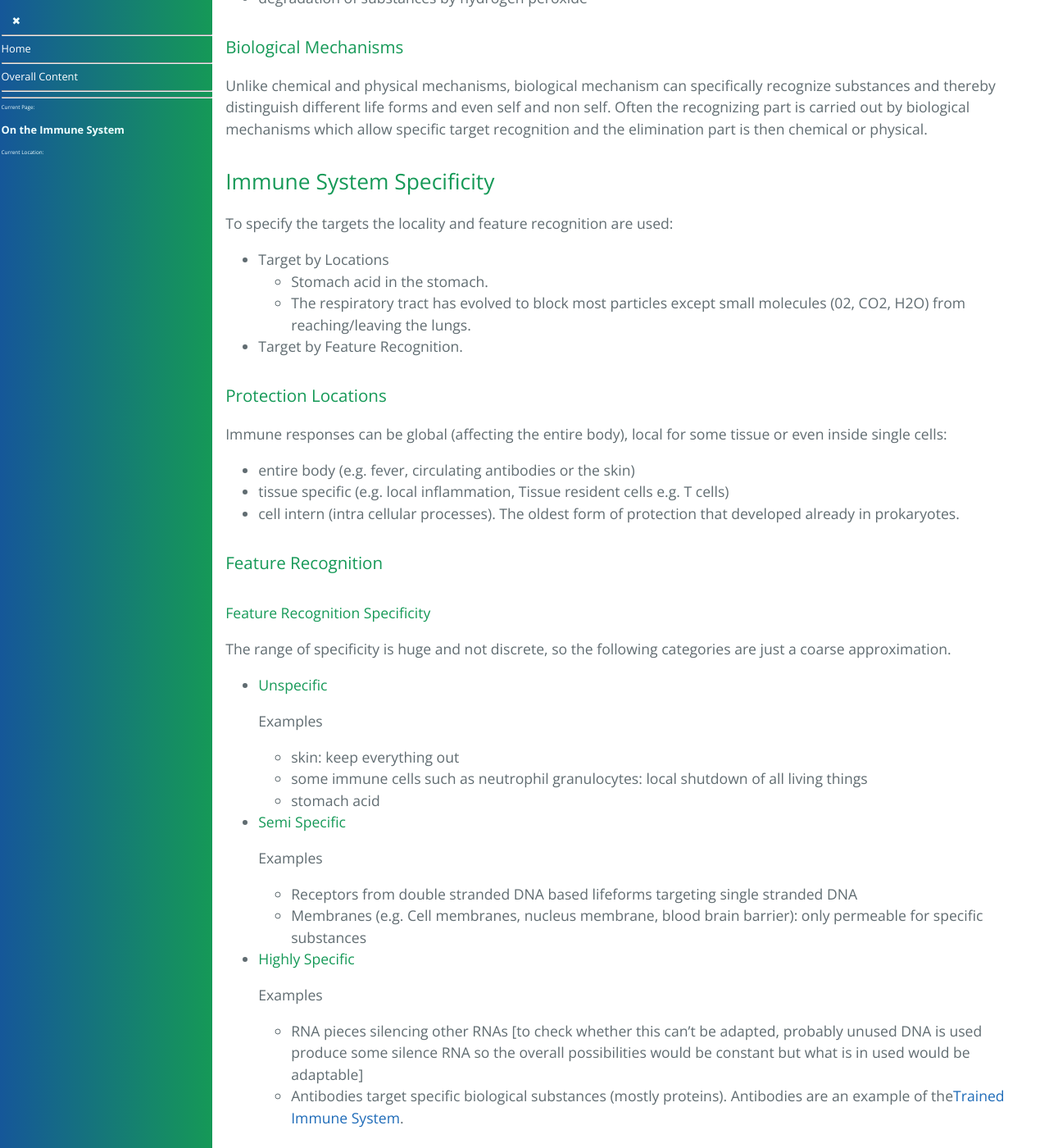
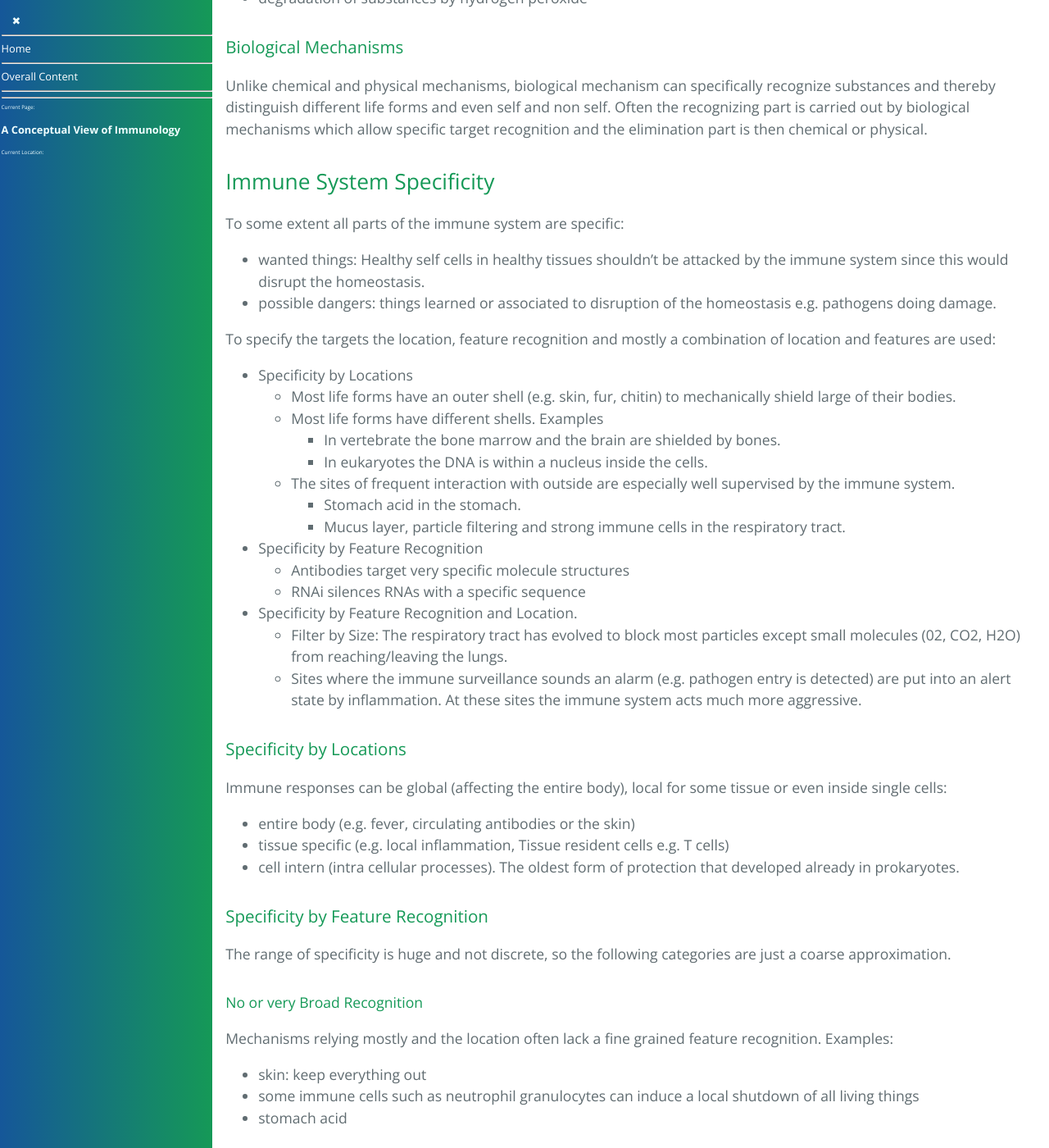
Before and after one commit to forestgrape/coronavirus, a Jekyll site: the page built from 4_immunological/immune_system.md, in a window 1280 px wide and 1400 px high, scrolled down 4198 px. Shown: the whole window at 82% size. Built offline with Jekyll 4.4.1, drawn with Linux system fonts in a browser that asks for light colours; our own code applies the rules of GitHub Pages for plain Markdown files; some of the changed text lies outside the part shown.

Commit message:
clarifications

```diff
--- a/4_immunological/immune_system.md
+++ b/4_immunological/immune_system.md
@@ -1,6 +1,6 @@
 
 
-# On the Immune System
+# A Conceptual View of Immunology
 
 > **Major rework in progress, June/August 2021**
 
@@ -15,21 +15,21 @@
   * [Chemical Mechanisms](#chemical-mechanisms)
   * [Biological Mechanisms](#biological-mechanisms)
 * [Immune System Specificity](#immune-system-specificity)
-  * [Protection Locations](#protection-locations)
-  * [Feature Recognition](#feature-recognition)
+  * [Specificity by Locations](#specificity-by-locations)
+  * [Specificity by Feature Recognition](#specificity-by-feature-recognition)
 * [Immune System Surveillance Methods](#immune-system-surveillance-methods)
   * [Entry Controls](#entry-controls)
   * [Inspect the Transport Systems](#inspect-the-transport-systems)
-  * [Supervise the Production of Enzymes](#supervise-the-production-of-enzymes)
+  * [Supervise the Production](#supervise-the-production)
 * [Immune System in Action: From Surveillance to Alarms to Learning to an Effector Response](#immune-system-in-action-from-surveillance-to-alarms-to-learning-to-an-effector-response)
   * [Surveillance State](#surveillance-state)
   * [Alarm State](#alarm-state)
   * [Learning Phase](#learning-phase)
   * [Effector Response State](#effector-response-state)
   * [Immune Responses](#immune-responses)
-* [Inherited, Adapted and Learned Immunity](#inherited-adapted-and-learned-immunity)
-  * [Innate Immune Systems](#innate-immune-systems)
-  * [Acquired Immune Systems](#acquired-immune-systems)
+* [Variability of the Immune System](#variability-of-the-immune-system)
+  * [Innate Immune System](#innate-immune-system)
+  * [Acquired Immune System](#acquired-immune-system)
   * [Redistribution of Immune Cells](#redistribution-of-immune-cells)
 * [Immune System Members](#immune-system-members)
   * [T Cells](#t-cells)
@@ -133,52 +133,74 @@
 
 ## Immune System Specificity
 
-To specify the targets the locality and feature recognition are used:
-* Target by Locations
-  * Stomach acid in the stomach.
-  * The respiratory tract has evolved to block most particles except small molecules (02, CO2, H2O) from reaching/leaving the lungs.
-* Target by Feature Recognition.
+To some extent all parts of the immune system are specific:
+* wanted things: Healthy self cells in healthy tissues shouldn't be attacked by the immune system since this would disrupt the homeostasis.
+* possible dangers: things learned or associated to disruption of the homeostasis e.g. pathogens doing damage.
+
+To specify the targets the location, feature recognition and mostly a combination of location and features are used:
+* Specificity by Locations
+  * Most life forms have an outer shell (e.g. skin, fur, chitin) to mechanically shield large of their bodies.
+  * Most life forms have different shells. Examples
+    * In vertebrate the bone marrow and the brain are shielded by bones.
+    * In eukaryotes the DNA is within a nucleus inside the cells.
+  * The sites of frequent interaction with outside are especially well supervised by the immune system.
+    * Stomach acid in the stomach.
+    * Mucus layer, particle filtering and strong immune cells in the respiratory tract.
 
 
-### Protection Locations
+* Specificity by Feature Recognition
+  * Antibodies target very specific molecule structures
+  * RNAi silences RNAs with a specific sequence
+
+* Specificity by Feature Recognition and Location.
+  * Filter by Size: The respiratory tract has evolved to block most particles except small molecules (02, CO2, H2O) from reaching/leaving the lungs.
+  * Sites where the immune surveillance sounds an alarm (e.g. pathogen entry is detected) are put into an alert state by inflammation. At these sites the immune system acts much more aggressive.
+
+
+### Specificity by Locations
 Immune responses can be global (affecting the entire body), local for some tissue or even inside single cells:
 * entire body (e.g. fever, circulating antibodies or the skin)
 * tissue specific (e.g. local inflammation, Tissue resident cells e.g. T cells)
 * cell intern (intra cellular processes). The oldest form of protection that developed already in prokaryotes.
 
+### Specificity by Feature Recognition
 
-### Feature Recognition
-
-#### Feature Recognition Specificity
 The range of specificity is huge and not discrete, so the following categories are just a coarse approximation.
 
-* #### Unspecific
-  Examples
-  - skin: keep everything out
-  - some immune cells such as neutrophil granulocytes: local shutdown of all living things
-  - stomach acid
+#### No or very Broad Recognition
+Mechanisms relying mostly and the location often lack a fine grained feature recognition. Examples:
+- skin: keep everything out
+- some immune cells such as neutrophil granulocytes can induce a local shutdown of all living things
+- stomach acid
 
-* #### Semi Specific
-  Examples
-  - Receptors from double stranded DNA based lifeforms targeting single stranded DNA
-  - Membranes (e.g. Cell membranes, nucleus membrane, blood brain barrier): only permeable for specific substances
+#### Semi Specific Recognition
+Examples
+- Receptors from double stranded DNA based lifeforms targeting single stranded DNA
+- Semipermeable-Membranes (e.g. Cell membranes, nucleus membrane, blood brain barrier): only permeable for specific substances
 
-* #### Highly Specific
-  Examples
-  * RNA pieces silencing other RNAs [to check whether this can't be adapted, probably unused DNA is used produce some silence RNA so the overall possibilities would be constant but what is in used would be adaptable]
-  * Antibodies target specific biological substances (mostly proteins). Antibodies are an example of the[Trained Immune System](#trained-immune-system).
+#### Highly Specific Recognition
+These mechanism target usually exactly one molecular structure. The recognition is so specific that often only a single species or even individual of a species is targeted.
+
+Examples:
+* RNA pieces silencing other RNAs [to check whether this can't be adapted, probably unused DNA is used produce some silence RNA so the overall possibilities would be constant but what is in used would be adaptable]
+* Antibodies target specific biological substances (mostly proteins). Antibodies are an example of the[Lifetime Acquired Immune System](#acquired-immune-systems).
 
 
 
 #### Feature Recognition Mechanisms
 
 ##### Detecting Protein Structures
-> ###### Antigen
- Particles classified as unwanted to which the immune system is able  particles they bind are called *antigens*.
+
 
 > ###### Antibody
-> The elements by which the immune system can bind to antigens are called *antibodies*.
+> *Antibodies* are molecules produced by the immune system (by plasma cells = activated B cells) which bind to specific substances are called antibodies.
 
+> Mostly antibody target foreign things e.g. worms. Likely this inspired the name anti-(foreign)-bodies.
+
+> ###### Antigen
+> Particles for which the immune system can produce antibodies are called *antigens*.
+
+> Most antigens are foreign substances. Antigens first were observed against such foreign substances, this may have inspired the name: Not belonging to the gene pool of the life form.
 
 #### Feature Recognition Policy
 * Default Allow = Allow unless Denied: Target everything *with* a specific feature and allow everything else.
@@ -226,14 +248,6 @@
 #### Extern Checks of Cells
 Cells present what they produce on the outside (via MHC 1 proteins): Immune cells (e.g. T cells) inspect these substances and can induce cell death and/or ring the bells.
 
-#### Prevent Unwanted Metabolism
-[in work]
-Unwanted can mean:
-- cells not considered self
-- cells considered out of order
-- Specific substances associated to damage. These are often specific parts of proteins.
-
-In some cases preventing unwanted metabolism is done by eliminating whole cells, in that case preventing unwanted metabolism yields eliminating unwanted cells. But often the immune response is more fine-grained e.g. silencing foreign RNAs.
 
 
 ## Immune System in Action: From Surveillance to Alarms to Learning to an Effector Response
@@ -249,15 +263,24 @@
 
 
 
+## Variability of the Immune System
 
-## Inherited, Adapted and Learned Immunity
+The entire immune system varies both during lifetime and from generation to generation:
+1. the way and strength of protection provided at each location in the body.
+2. the mechanisms targets are handled
+3. the targets recognized and handled.
 
-The entire immune system adapts the way and strength of protection provided at each location in the body. The immune adaption depends both on the personal history of exposure to pathogens and the one, ones the ancestors have been exposed to (genetic adaption)
+(1.) and (2.) don't involve a change of the targets throughout the lifetime. The part of the immune system which vary only through 1. and 2. are called [innate immunity](#innate-immune-system), since the target capabilities are present upon birth. The parts of the immunity which can acquire new target capabilities upon encounter with new things are called [acquired immunity](#acquired-immunity).
+
+
+#### Factors Influencing Changes
+The immune adaption depends both on the personal history of exposure to pathogens and the one, ones the ancestors have been exposed to (genetic adaption)
 * lifetime adaption: personal history of exposure to antigens experienced to be harmful. One hand hand more immune cells may relocate or replicate increased in locations where pathogens haven been observed. On the other hand the specific parts of immune systems have mechanism of memorizing seen pathogens ([Variable Immune System](#acquired-immunity))
 * generational adaption: personal and ancestral exposures are memorized and cause both the innate and acquired immune system to adapt
 
 
-### Innate Immune Systems
+
+### Innate Immune System
 
 ###### Innate Immunity
 > The innate immunity are mechanisms that have constant recognition patterns throughout lifetime.
@@ -265,18 +288,16 @@
 Since targets stay constant, the information is stored in [lifetime storage](../2_biological/life-forms.md#lifetime-storage)) and is inherited.
 
 
-### Acquired Immune Systems
+### Acquired Immune System
 
-The life spans of life forms and the evolutionary rate of the germ lines of life forms vary. Life forms evolving slow at the molecular level need to handle interactions with life forms evolving much faster at the molecular level. To achieve this most 'slow evolving' life forms have mechanisms to learn to handle new molecular patterns during lifetime.
+The life spans of life forms and the evolutionary rate of life forms vary. Life forms evolving slow at the molecular level need to handle interactions with life forms evolving much faster at the molecular level e.g. viruses infecting mammals evolve magnitudes of orders faster than the mammalian hosts. To keep up with fast evolving pathogens, most 'slow evolving' life forms have mechanisms to learn to handle new molecular patterns during lifetime.
 
 ##### Acquired Immunity
 > Mechanisms of the immune system which are able to acquire new skills upon encounters with pathogenic life forms or substances. This acquiring of of new skills is done during the lifetime.
 
-* The immune system is able to learn new molecular targets from encounters with new targets.
-
 #### Recognize Proteins
-* Antibodies: bind to specific proteins and thereby inactivate or mark them.
-* Trained T cells ([T cell Training](#t-cell-training))
+* Some cells (called plasma cells = activated B cells) can produce antibodies. Antibodies bind to specific substances (called antigens) and thereby inactivate or mark them.
+* Trained T cells ([T cell Training](#t-cell-training)) can inspect which proteins cells produce since all protein producing cells present  fragments of the proteins translated (the cell surface receptor MHC 1).
 
 ###### Allergy
 Sometimes proteins parts not associated to pathogens are classified as being harmful. This yields allergies.
```
Also changed, not shown: other parts of 4_immunological/immune_system.md (+1 -1 lines).
